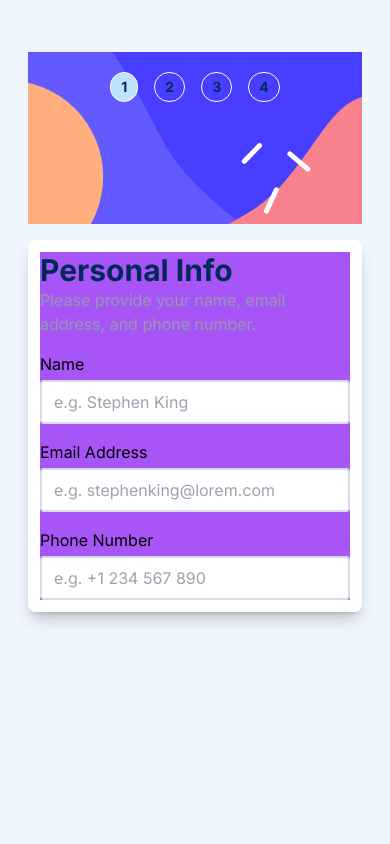
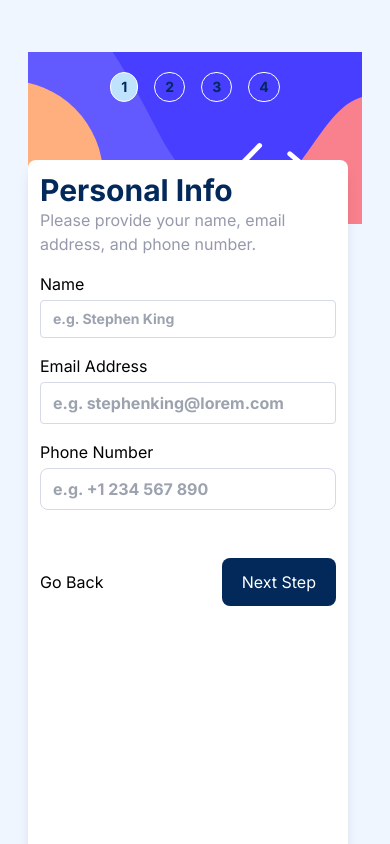
Before and after one commit to chiomaubaezuonu/multi-forms-project, a Next.js app: page / in a window 390 px wide. Shown: the top 844 px of the page. Built offline with nearby package versions, Linux system fonts and the light colour scheme.

Commit message:
Made plan and home pages mobile responsive

```diff
--- a/app/App.css
+++ b/app/App.css
@@ -3,17 +3,7 @@
     margin: 0;
     box-sizing: border-box;
 }
-.sidebar{
-   /* background-image: url("/public/images/bgDesktop.svg");
-   background-position: cover;
-   background-repeat: no-repeat; */
-}
-.ant-switch.ant-switch-checked {
-    background-color: #02295A;
-  }
-  /* .ant-switch.ant-switch-checked .ant-switch-inner{
-    background-color: #02295A;
-  } */
+
    .add-ons{
     border: 0.063rem solid #d6e9e6;
     cursor: pointer;
--- a/app/globals.css
+++ b/app/globals.css
@@ -1,3 +1,13 @@
 @tailwind base;
 @tailwind components;
 @tailwind utilities;
+
+@media(max-width: 600px) {
+    .rootLayout__children {
+        background-color: purple;
+        position: absolute;
+        top: 40;
+        width: 80%;
+
+    }
+}
--- a/app/home/page.tsx
+++ b/app/home/page.tsx
@@ -16,35 +16,32 @@ export default function Home() {
     return (
         <div className="z-10 flex-1 p-0 md:p-5 bg-white rounded-lg shadow-lg md:shadow-none">
             <div>
-        <div className="md:block p-3 rounded-lg shadow-lg md:shadow-none z-10 flex-1 md:p-5 bg-white">
-          <div className="flex flex-col sm:bg-red-500 bg-purple-500 md:shadow-none gap-4 mx-auto h-full md:w-4/5">
+                <div className="md:block p-3 rounded-lg shadow-lg md:shadow-none z-10 flex-1 md:p-5 h-screen absolute top-40 md:top-0 w-80 md:relative bg-white">
+                    <div className="flex flex-col md:shadow-none gap-4 mx-auto h-full md:w-full">
                         <div>
                             <h1 className="font-bold text-3xl text-[#02295A]">Personal Info</h1>
                             <p className="text-[#9699AB] text-base">Please provide your name, email address, and phone number.</p>
                         </div>
-            <div className="hidden"></div>
-            <div className="hidden"></div>
-            <div className="hidden"></div>
 
-            <form action="onSubmit" className="grid gap-4">
+                        <form className="grid gap-4">
                             {/* <div className="grid"> */}
-              <div className="grid ">
+                            <div className="grid">
                                 <label htmlFor="Name">Name
                                 </label>
-                <input className="mt-[.25rem] border-2 border-[#d6d9e6] w-full py-2 px-3 rounded" type="text" placeholder="e.g. Stephen King" required />
+                                <input className="mt-[.25rem] border-[1px] font-bold text-sm border-[#d6d9e6] text-[#02295a] w-full py-2 px-3 rounded" type="text" placeholder="e.g. Stephen King" required />
                             </div>
                             <div className="grid">
                                 <label htmlFor="Name">Email Address
                                 </label>
-                <input className="mt-[.25rem] border-2 border-[#d6d9e6] w-full py-2 px-3 rounded" type="text" placeholder="e.g. stephenking@lorem.com" required />
+                                <input className="mt-[.25rem] border-[1px] font-bold border-[#d6d9e6] text-[#02295a] w-full py-2 px-3 rounded" type="text" placeholder="e.g. stephenking@lorem.com" required />
                             </div>
                             <div className="grid">
                                 <label htmlFor="Name">Phone Number
                                 </label>
-                <input className="mt-[.25rem] border-2 border-[#d6d9e6] w-full py-2 px-3 rounded" type="text" placeholder="e.g. +1 234 567 890" required />
+                                <input className="mt-[.25rem] border-[1px] font-bold border-[#d6d9e6] text-[#02295a] w-full py-2 px-3 rounded-lg" type="text" placeholder="e.g. +1 234 567 890" required />
                             </div>
-              <div className="hidden md:flex justify-between mt-[146px]">
-                <button className="hidden">Go Back</button>
+                            <div className="flex justify-between mt-8 md:mt-[146px]">
+                                <button className="">Go Back</button>
                                 <button className="bg-[#02295A] py-3 px-5 rounded-lg text-white ml-auto duration-[.15s] cursor-pointer">
                                     <Link href="/plan">Next Step</Link>
                                 </button>
--- a/app/layout.tsx
+++ b/app/layout.tsx
@@ -20,22 +20,12 @@ export default function RootLayout({
       <body className={inter.className}>
         <div className="bg-[#f0f6ff] relative flex min-h-screen flex-col items-center justify-between px-2 py-8 md:p-8">
           <main className="block p-5 md:rounded md:bg-white md:shadow-lg w-full md:w-9/12 ">
-            <div className="flex flex-col md:items-center gap-4 md:flex-row">
-              {/* <div className="flex justify-center gap-4 py-5 z-5 md:hidden"> */}
-              <Sidebar />
-              {children}
-              {/* </div> */}
-            </div>
-          </main>
-        </div>
-        {/* <div className="hidden bg-[#f0f6ff] md:flex relative min-h-screen flex-col items-center justify-between p-8">
-          <main className="p-5 md:rounded md:bg-white md:shadow-lg w-9/12 ">
-            <div className="flex flex-col gap-4 md:flex-row">
+            <div className="flex flex-col md:items-center gap-16 md:flex-row">
               <Sidebar />
               {children}
             </div>
           </main>
-        </div> */}
+        </div>
       </body>
     </html>
   );
--- a/app/plan/page.tsx
+++ b/app/plan/page.tsx
@@ -25,14 +25,14 @@ const Plan = () => {
         }
     };
     return (
-        <div className="rounded-lg shadow-lg md:shadow-none z-10 flex-1 p-5 bg-white ">
+        <div className="rounded-lg shadow-lg md:shadow-none z-10 flex-1 p-5 bg-white  absolute top-40 md:top-0 w-80 md:relative ">
             <div className="flex flex-col md:shadow-none gap-4 mx-auto h-full md:w-4/5">
                 <div>
-                    <h1 className="font-bold text-3xl text-[#02295A]">Select your plan</h1>
-                    <p className="text-[#9699AB] text-base">You have the option of monthly or yearly billing.</p>
+                    <h1 className="font-bold text-2xl mt-[2.063] md:text-3xl text-[#02295A]">Select your plan</h1>
+                    <p className="text-[#9699AB] mt-[0.688rem] text-base">You have the option of monthly or yearly billing.</p>
                 </div>
                 <div className='grid md:grid-cols-3 gap-4'>
-                    <div onClick={() => setBorder1(true)} className={`bg-[#473dff0d]  ${border1 ? 'border-[#473dff]' : 'border-[#d6d9e6]'} text-sm rounded-lg w-full border-[1px] cursor-pointer flex flex-col py-3 h-[11rem] p-4 gap-3 duration-200`}>
+                    <div onClick={() => setBorder1(true)} className={`bg-[#473dff0d]  ${border1 ? 'border-[#473dff]' : 'border-[#d6d9e6]'} text-sm rounded-lg w-full border-[0.063] cursor-pointer flex md:flex-col h-[5.75rem] py-3 md:h-[11rem] p-4 gap-3 duration-200`}>
 
                         <label
                             htmlFor="Arcade">
@@ -57,7 +57,7 @@ const Plan = () => {
                     <div onClick={() => {
                         setBorder1(false)
                         setBorder2(true)
-                    }} className={`bg-[#473dff0d] ${border2 ? 'border-[#473dff]' : 'border-[#d6d9e6]'} text-sm rounded-lg w-full border-[1px] cursor-pointer flex flex-col py-3 h-[11rem] p-4 gap-3 duration-200`}>
+                    }} className={`bg-[#473dff0d] ${border2 ? 'border-[#473dff]' : 'border-[#d6d9e6]'} text-sm rounded-lg w-full border-[0.063] cursor-pointer flex md:flex-col py-3 h-[5.75rem] md:h-[11rem] p-4 gap-3 duration-200`}>
                         <label htmlFor="Advanced">
                             <Image width={50} height={50} src="/images/advanced.svg" alt='arcade' />
                         </label>
@@ -81,7 +81,7 @@ const Plan = () => {
                         setBorder2(false)
                         setBorder3(true)
                     }}
-                        className={`bg-[#473dff0d] ${border3 ? 'border-[#473dff]' : 'border-[#d6d9e6]'} text-sm rounded-lg w-full border-[1px] cursor-pointer flex flex-col py-3 h-[11rem] p-4 gap-3 duration-200`}>
+                        className={`bg-[#473dff0d] ${border3 ? 'border-[#473dff]' : 'border-[#d6d9e6]'} text-sm rounded-lg w-full border-[0.063] cursor-pointer flex md:flex-col py-3 h-[5.75rem] md:h-[11rem] p-4 gap-3 duration-200`}>
                         <label htmlFor="pro">
                             <Image width={50} height={50} src="/images/pro.svg" alt='arcade' />
                         </label>
@@ -108,7 +108,7 @@ const Plan = () => {
                         <p className='font-bold text-[#9699ab] text-base duration-200'>Yearly</p>
                     </div>
                 </div>
-                <div className="hidden md:flex justify-between mt-[146px]">
+                <div className="flex justify-between mt-8 md:mt-[146px]">
                     <button className="text-[#9699AB] text-base duration-200 hover:text-[#02295A]"><Link href="/">Go Back</Link></button>
                     <button className="bg-[#02295A] py-3 px-5 rounded-lg text-white ml-auto duration-[.15s] cursor-pointer">
                         <Link href="/add-ons">Next Step</Link>
--- a/app/sidebar/page.tsx
+++ b/app/sidebar/page.tsx
@@ -71,13 +71,11 @@ const Sidebar = () => {
           {/* //test out */}
           {
             sideLinks.map((sideLink) => {
-              // const isIdActive = activeLink === sideLink.id
-              // const isPageActive = activePage === sideLink.details
               const isActive = pathname === sideLink.href;
 
               return <div key={sideLink.id}>
                 {/* <Link href='/plan'> */}
-                <div className="flex gap-4 items-center cursor-pointer" onClick={() => { setActiveLink(sideLink.id) }}>
+                <div className="flex gap-4 items-center cursor-pointer">
                   <div className={`${isActive ? 'bg-[#BFE2FD]' : ''} text-[#02295A] py-1 px-[0.628rem] border-[1px] text-sm font-bold rounded-full border-white`}>{sideLink.linkNum}</div>
                   <div className="hidden md:block uppercase text-sm">
                     <p className="font-light text-xs text-[#ADBEFF]">{sideLink.stepNum}</p>
```
Lines whose indentation alone changed are shown as unchanged.
